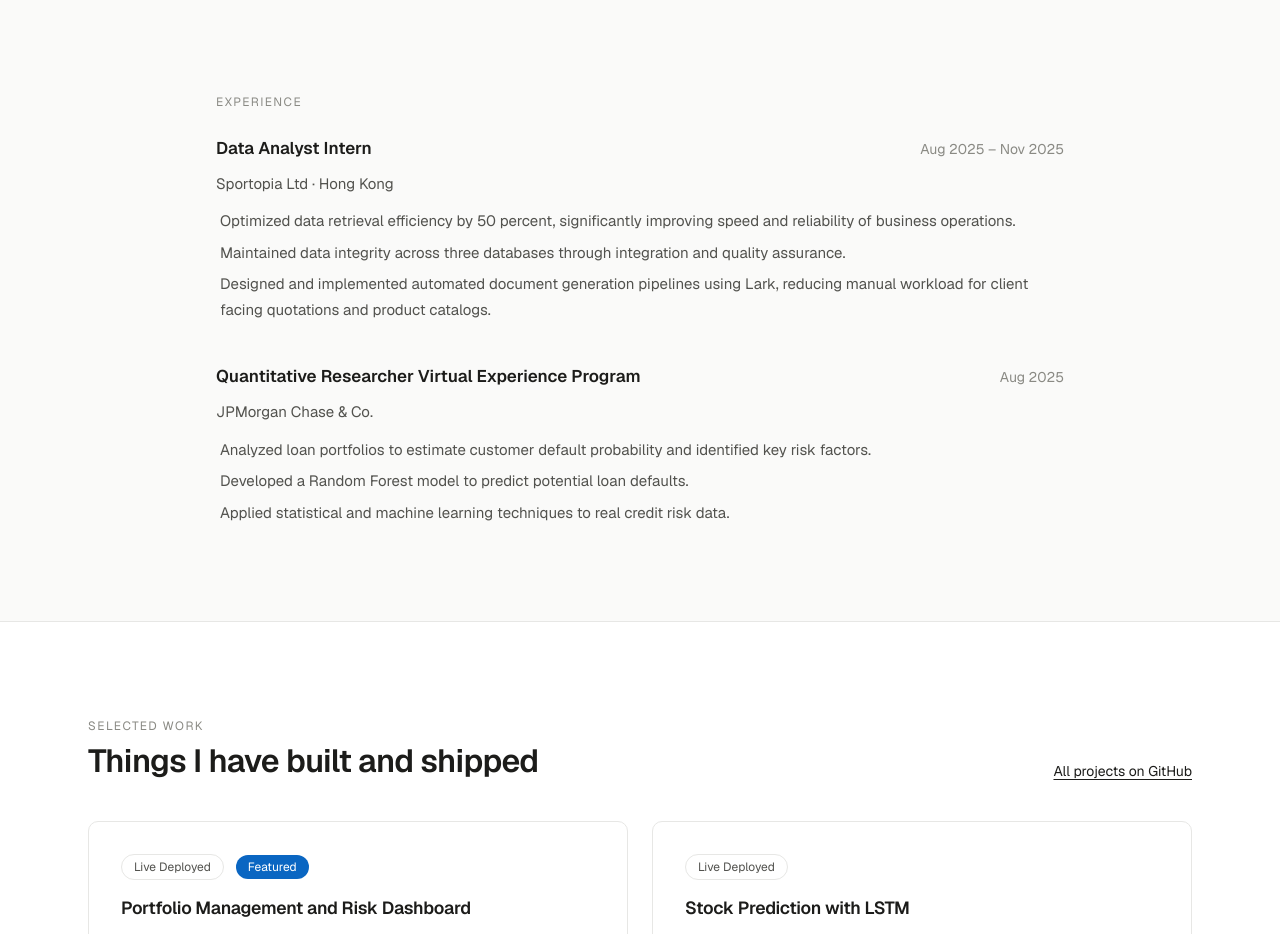
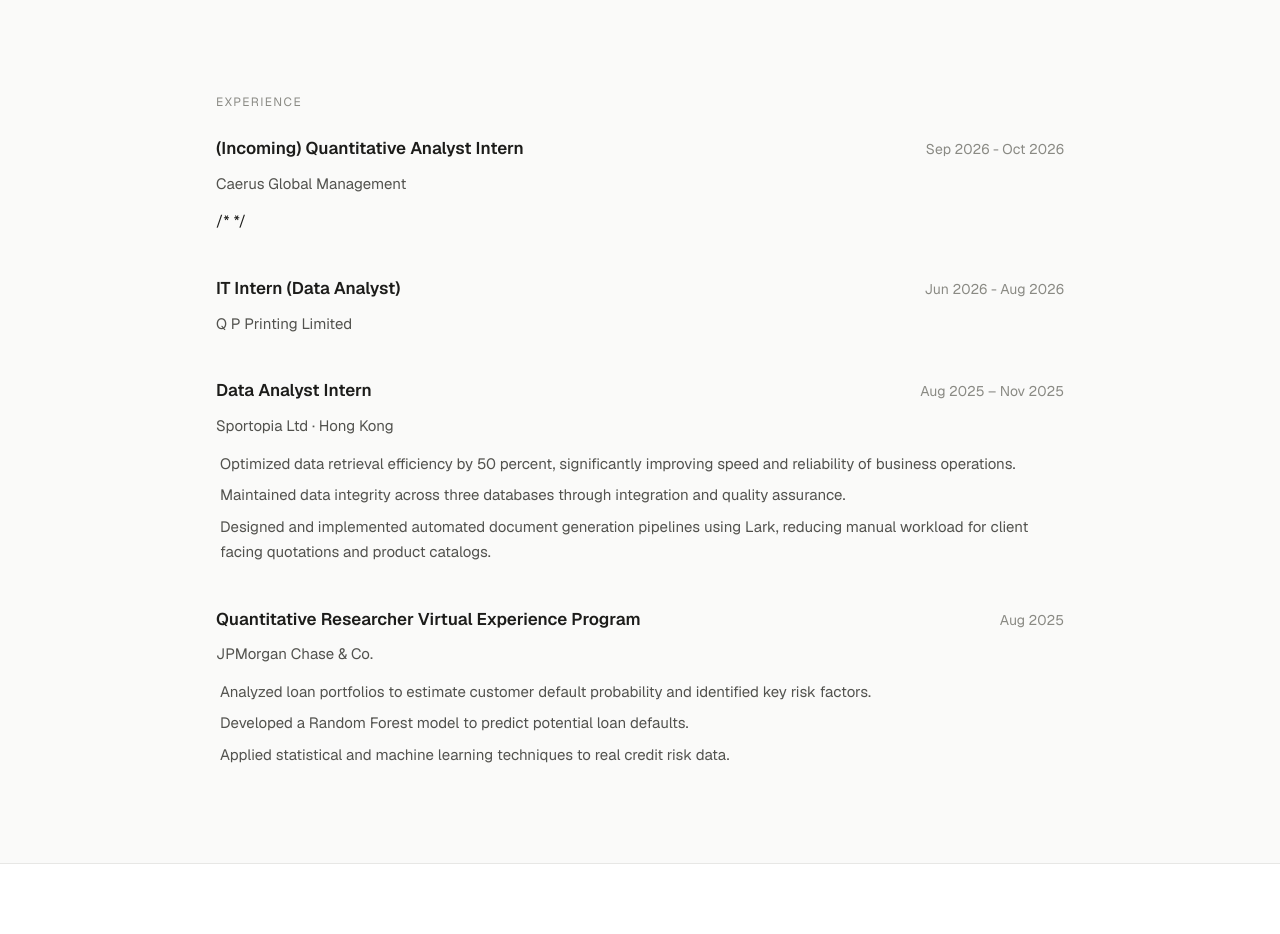
Before and after one commit to 6309-lcy/Personal_Webpage, a Next.js app: page / in a window 1280 px wide. Shown: the part 1180-2114 px from the top of the page. Built offline with nearby package versions, Linux system fonts and the light colour scheme.

Commit message:
Add experience section for internships

```diff
--- a/app/page.tsx
+++ b/app/page.tsx
@@ -85,6 +85,34 @@
           <div className="uppercase tracking-[0.12em] text-xs text-[var(--text-3)] mb-6">Experience</div>
 
           <div className="space-y-10">
+            <div>
+              <div className="flex flex-col md:flex-row md:items-baseline md:justify-between gap-x-4 gap-y-1 mb-2">
+                <div className="font-semibold text-[17px]">(Incoming) Quantitative Analyst Intern</div>
+                <div className="text-sm text-[var(--text-3)]">Sep 2026 - Oct 2026</div>
+              </div>
+              <div className="text-[var(--text-2)] mb-3">Caerus Global Management</div>
+              /* {/* <ul className="text-[var(--text-2)] space-y-1.5 text-[15px] pl-1">
+                <li></li>
+                <li></li>
+                <li></li>
+              </ul> */} */
+            </div>
+
+            <div>
+              <div className="flex flex-col md:flex-row md:items-baseline md:justify-between gap-x-4 gap-y-1 mb-2">
+                <div className="font-semibold text-[17px]">IT Intern (Data Analyst)</div>
+                <div className="text-sm text-[var(--text-3)]">Jun 2026 - Aug 2026</div>
+              </div>
+              <div className="text-[var(--text-2)] mb-3">Q P Printing Limited</div>
+              {/* <ul className="text-[var(--text-2)] space-y-1.5 text-[15px] pl-1">
+                <li>Analyzed loan portfolios to estimate customer default probability and identified key risk factors.</li>
+                <li>Developed a Random Forest model to predict potential loan defaults.</li>
+                <li>Applied statistical and machine learning techniques to real credit risk data.</li>
+              </ul> */}
+            </div>
+
+
+
             {/* Sportopia */}
             <div>
               <div className="flex flex-col md:flex-row md:items-baseline md:justify-between gap-x-4 gap-y-1 mb-2">
```
